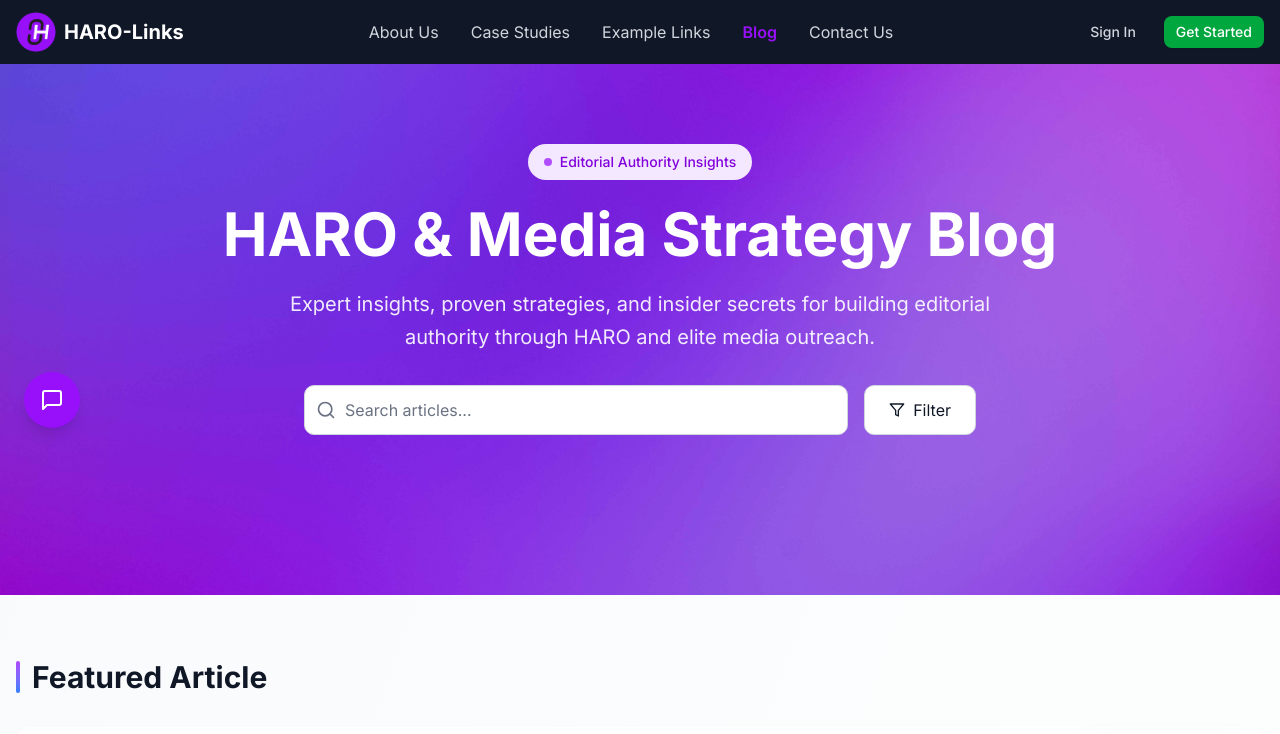
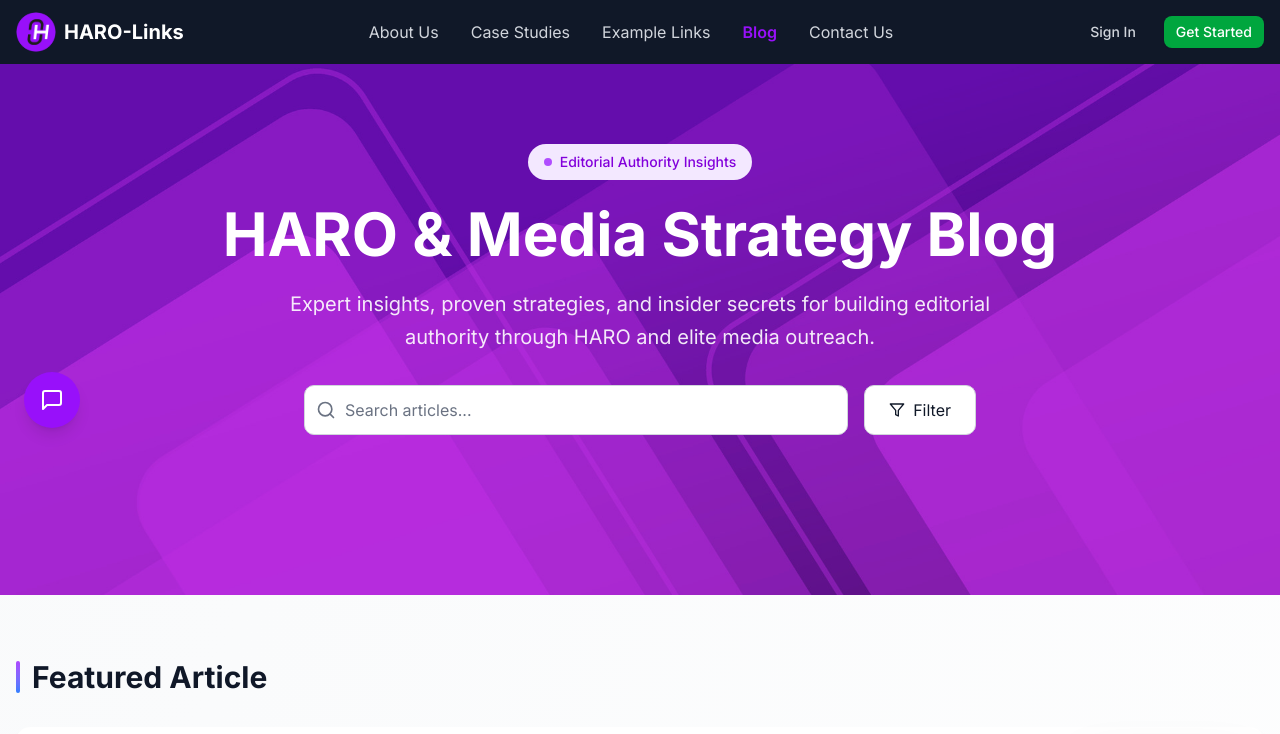
Before and after one commit to theinnercircleseo-ship-it/haro-yay, a Next.js app: page /blog in a window 1280 px wide. Shown: the top 734 px of the page. Built offline with nearby package versions, Linux system fonts and the light colour scheme.

Commit message:
feat: update background images for all pages to hero section style
Consistent background image across all pages for visual cohesion.

Co-authored-by: null <231504456+theinnercircleseo-ship-it@users.noreply.github.com>

```diff
--- a/app/about/page.tsx
+++ b/app/about/page.tsx
@@ -1,15 +1,17 @@
 import { Card, CardContent, CardDescription, CardHeader, CardTitle } from "@/components/ui/card"
-import Image from "next/image"
 import { Shield, TrendingUp, Sparkles } from "lucide-react"
 
 export default function AboutPage() {
   return (
     <div className="min-h-screen bg-background">
       <section className="relative py-20 overflow-hidden">
-        <div className="absolute inset-0 z-0">
-          <Image src="/hero-gradient-bg.jpg" alt="" fill className="object-cover" quality={85} sizes="100vw" priority />
-        </div>
-        <div className="absolute inset-0 bg-black/10 z-0"></div>
+        <div
+          className="absolute inset-0 bg-cover bg-center"
+          style={{
+            backgroundImage: "url('/purple-abstract-curved-bg.jpg')",
+          }}
+        />
+        <div className="absolute inset-0 bg-purple-600/20" />
 
         <div className="container mx-auto px-4 relative z-10">
           <div className="max-w-4xl mx-auto">
--- a/app/blog/page.tsx
+++ b/app/blog/page.tsx
@@ -1,7 +1,6 @@
 import { Card, CardContent, CardDescription, CardHeader, CardTitle } from "@/components/ui/card"
 import { Badge } from "@/components/ui/badge"
 import { Calendar, Clock, ArrowRight, Search, Filter } from "lucide-react"
-import Image from "next/image"
 
 export default function BlogPage() {
   const allArticles = [
@@ -101,10 +100,13 @@ export default function BlogPage() {
   return (
     <div className="min-h-screen bg-gradient-to-br from-gray-50 to-white">
       <section className="relative py-20 overflow-hidden">
-        <div className="absolute inset-0 z-0">
-          <Image src="/hero-gradient-bg.jpg" alt="" fill className="object-cover" quality={85} sizes="100vw" priority />
-        </div>
-        <div className="absolute inset-0 bg-black/10 z-0"></div>
+        <div
+          className="absolute inset-0 bg-cover bg-center"
+          style={{
+            backgroundImage: "url('/purple-abstract-curved-bg.jpg')",
+          }}
+        />
+        <div className="absolute inset-0 bg-purple-600/20" />
 
         <div className="container mx-auto px-4 relative z-10">
           <div className="max-w-7xl mx-auto">
--- a/app/case-studies/page.tsx
+++ b/app/case-studies/page.tsx
@@ -1,6 +1,5 @@
 import { Card, CardContent, CardDescription, CardHeader, CardTitle } from "@/components/ui/card"
 import { Badge } from "@/components/ui/badge"
-import Image from "next/image"
 import { ArrowUpRight } from "lucide-react"
 
 export default function CaseStudiesPage() {
@@ -52,10 +51,13 @@ export default function CaseStudiesPage() {
   return (
     <div className="min-h-screen bg-background">
       <section className="relative py-20 overflow-hidden">
-        <div className="absolute inset-0 z-0">
-          <Image src="/hero-gradient-bg.jpg" alt="" fill className="object-cover" quality={85} sizes="100vw" priority />
-        </div>
-        <div className="absolute inset-0 bg-black/10 z-0"></div>
+        <div
+          className="absolute inset-0 bg-cover bg-center"
+          style={{
+            backgroundImage: "url('/purple-abstract-curved-bg.jpg')",
+          }}
+        />
+        <div className="absolute inset-0 bg-purple-600/20" />
 
         <div className="container mx-auto px-4 relative z-10">
           <div className="max-w-6xl mx-auto">
--- a/app/contact/page.tsx
+++ b/app/contact/page.tsx
@@ -4,16 +4,18 @@ import { Input } from "@/components/ui/input"
 import { Textarea } from "@/components/ui/textarea"
 import { Label } from "@/components/ui/label"
 import { Mail, Clock, Calendar } from "lucide-react"
-import Image from "next/image"
 
 export default function ContactPage() {
   return (
     <div className="min-h-screen bg-background">
       <section className="relative py-20 overflow-hidden">
-        <div className="absolute inset-0 z-0">
-          <Image src="/hero-gradient-bg.jpg" alt="" fill className="object-cover" quality={85} sizes="100vw" priority />
-        </div>
-        <div className="absolute inset-0 bg-black/10 z-0"></div>
+        <div
+          className="absolute inset-0 bg-cover bg-center"
+          style={{
+            backgroundImage: "url('/purple-abstract-curved-bg.jpg')",
+          }}
+        />
+        <div className="absolute inset-0 bg-purple-600/20" />
 
         <div className="container mx-auto px-4 relative z-10">
           <div className="max-w-6xl mx-auto">
--- a/app/example-links/page.tsx
+++ b/app/example-links/page.tsx
@@ -1,7 +1,6 @@
 import { Card, CardContent, CardDescription, CardHeader, CardTitle } from "@/components/ui/card"
 import { Badge } from "@/components/ui/badge"
 import { ExternalLink } from "lucide-react"
-import Image from "next/image"
 
 export default function ExampleLinksPage() {
   const exampleLinks = [
@@ -77,10 +76,13 @@ export default function ExampleLinksPage() {
   return (
     <div className="min-h-screen bg-background">
       <section className="relative py-20 overflow-hidden">
-        <div className="absolute inset-0 z-0">
-          <Image src="/hero-gradient-bg.jpg" alt="" fill className="object-cover" quality={85} sizes="100vw" priority />
-        </div>
-        <div className="absolute inset-0 bg-black/10 z-0"></div>
+        <div
+          className="absolute inset-0 bg-cover bg-center"
+          style={{
+            backgroundImage: "url('/purple-abstract-curved-bg.jpg')",
+          }}
+        />
+        <div className="absolute inset-0 bg-purple-600/20" />
 
         <div className="container mx-auto px-4 relative z-10">
           <div className="max-w-6xl mx-auto">
--- a/components/social-proof-section.tsx
+++ b/components/social-proof-section.tsx
@@ -83,7 +83,9 @@ export function SocialProofSection() {
                   <stat.icon className="w-8 h-8 text-purple-600" />
                 </div>
                 <div className="text-3xl lg:text-4xl font-bold text-purple-600 mb-2">{stat.number}</div>
-                <p className="text-sm text-gray-600 leading-snug min-h-[2.5rem] flex items-center">{stat.label}</p>
+                <p className="text-sm text-gray-600 leading-snug min-h-[3rem] max-w-[200px] flex items-center justify-center">
+                  {stat.label}
+                </p>
               </div>
             ))}
           </div>
```
